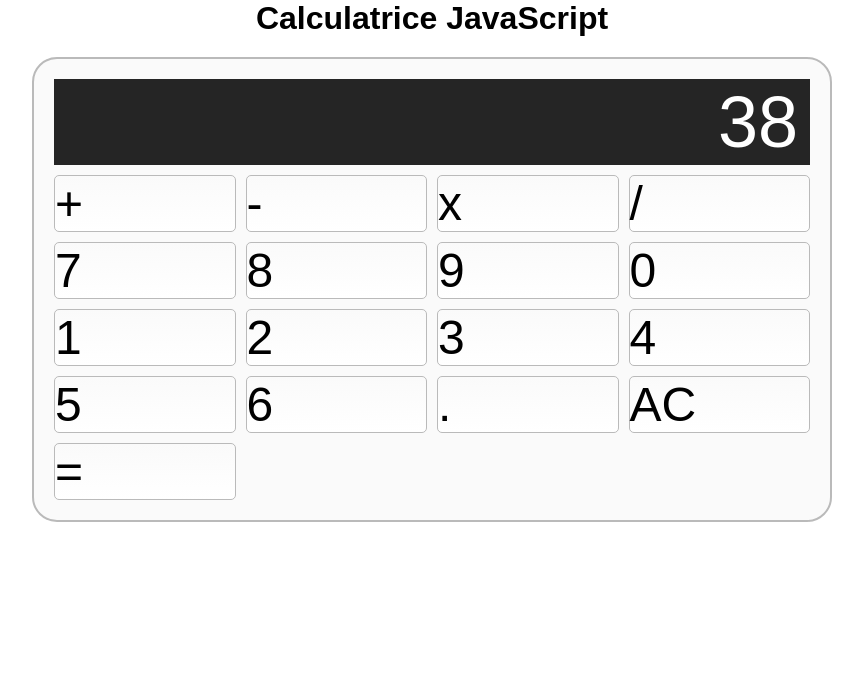
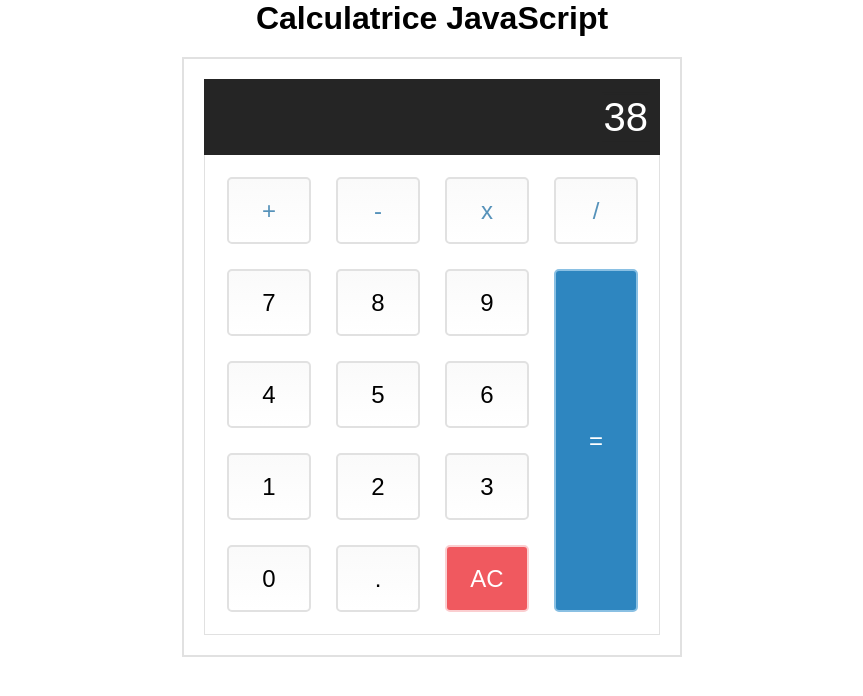
Before and after one commit to Zaephyr13/Calc_js, a website: page index.html in a window 1280 px wide. Shown: the whole page, without its empty margins (208-1071 px from the left). Drawn offline with Linux system fonts and the light colour scheme.

Commit message:
Finished basic design of calculator

```diff
--- a/index.html
+++ b/index.html
@@ -23,16 +23,16 @@
         <div class="button button__number">7</div>
         <div class="button button__number">8</div>
         <div class="button button__number">9</div>
-        <div class="button button__number">0</div>
+        <div class="button button__validate">=</div>
+        <div class="button button__number">4</div>
+        <div class="button button__number">5</div>
+        <div class="button button__number">6</div>
         <div class="button button__number">1</div>
         <div class="button button__number">2</div>
         <div class="button button__number">3</div>
-        <div class="button button__number">4</div>
-        <div class="button button__number">5</div>
-        <div class="button button__number">6</div>
-        <div class="button button__decimal">.</div>
+        <div class="button button__number">0</div>
+        <div class="button button__number">.</div>
         <div class="button button__special">AC</div>
-        <div class="button button__validate">=</div>
     </section>
 </main>
 </body>
--- a/sass/components/_buttons.scss
+++ b/sass/components/_buttons.scss
@@ -1,8 +1,27 @@
 /* Buttons */
 .button {
-    @include button-gradient;
-    border: 1px solid;
-    @include darken-border($main-background-color);
+    display: grid;
+    place-items: center;
+    border: 2px solid;
     border-radius: 5px;
-    font-size: 48px
+    font-size: 24px;
+    &__number{
+        @include button-gradient;
+        @include darken-border($main-background-color);
+    }
+    &__math{
+        color: $text-blue;
+        @include button-gradient;
+        @include darken-border($main-background-color);
+    }
+    &__special{
+        color: white;
+        background-color: $button-special;
+        @include lighten-border($button-special);
+    }
+    &__validate{
+        color: white;
+        background-color: $button-validate;
+        @include lighten-border($button-validate);
+    }
 }
--- a/sass/components/_display.scss
+++ b/sass/components/_display.scss
@@ -1,13 +1,17 @@
 /* Displayer */
 
 .display {
+    position: relative;
     background-color: $secondary-background-color;
+    height: 91px;
     text-align: right;
-    align-content: center;
     .number {
-        font-size: 72px;
+        position: absolute;
+        font-size: 40px;
         color: white;
-        margin-right: 10px;
+        right: 10px;
+        top: 50%;
+        transform: translateY(-50%);
         border: 2px solid $secondary-background-color;
     }
 }
--- a/sass/components/_numpad.scss
+++ b/sass/components/_numpad.scss
@@ -2,7 +2,16 @@
 
 .numpad {
     display: grid;
-    grid-template-columns: repeat(4, 1fr);
-    grid-template-rows: repeat(5, 1fr);
-    gap: 10px;
+    padding: 22px;
+    grid-template-columns: repeat(4, 84px);
+    grid-template-rows: repeat(5, 67px);
+    grid-gap: 25px;
+    border: 1px solid;
+    border-top: none;
+    @include darken-border($main-background-color);
 }
+
+.button:nth-child(8) {
+    grid-column: 4 / 5;
+    grid-row: 2 / 6;
+}
--- a/sass/layouts/_header.scss
+++ b/sass/layouts/_header.scss
@@ -6,6 +6,7 @@ header {
 
     h1 {
         width: fit-content;
+        margin-bottom: 20px;
     }
 
 }
--- a/sass/layouts/_main.scss
+++ b/sass/layouts/_main.scss
@@ -3,12 +3,11 @@
 .calculator {
     display: flex;
     flex-direction: column;
-    gap: 10px;
-    margin-top: 20px;
+    margin: auto;
     padding: 20px;
-    height: fit-content;
-    background-color: $main-background-color;
+    height: 600px;
+    width: 500px;
+    background-color: white;
     border: 2px solid;
     @include darken-border($main-background-color);
-    border-radius: 25px;
 }
--- a/sass/utils/_mixins.scss
+++ b/sass/utils/_mixins.scss
@@ -7,7 +7,7 @@
 /* Borders */
 
 @mixin darken-border($color) {
-    border-color: darken($color, 25);
+    border-color: darken($color, 10);
 }
 
 @mixin lighten-border($color) {
```
Also changed, not shown: assets/styles.css, 1 other file.
